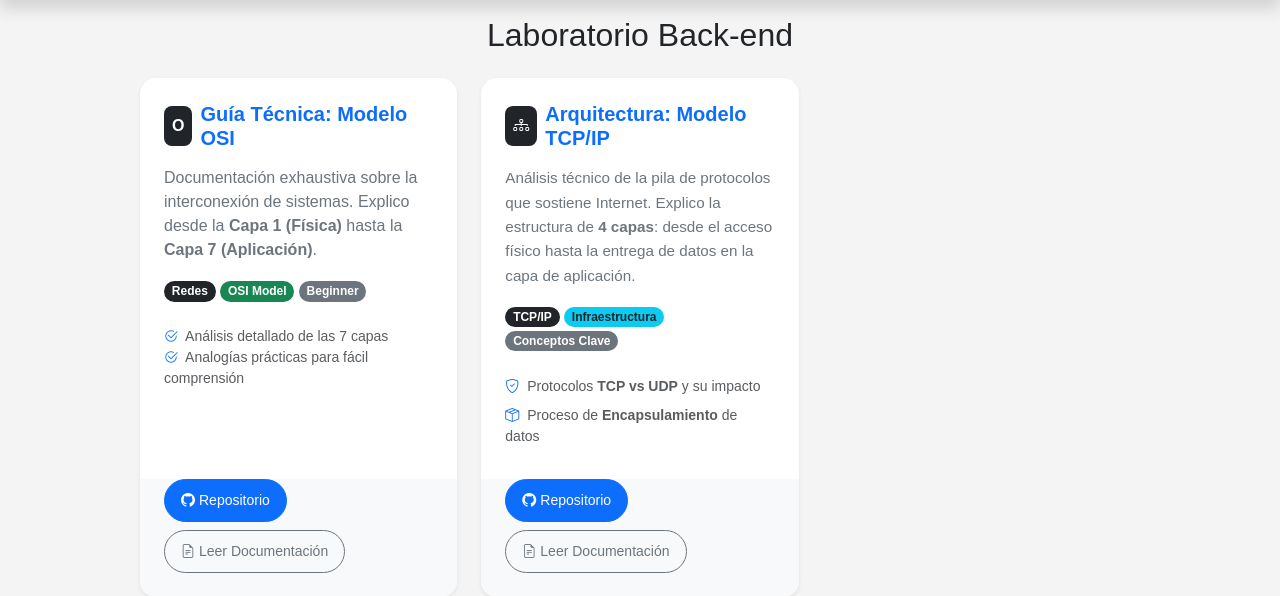
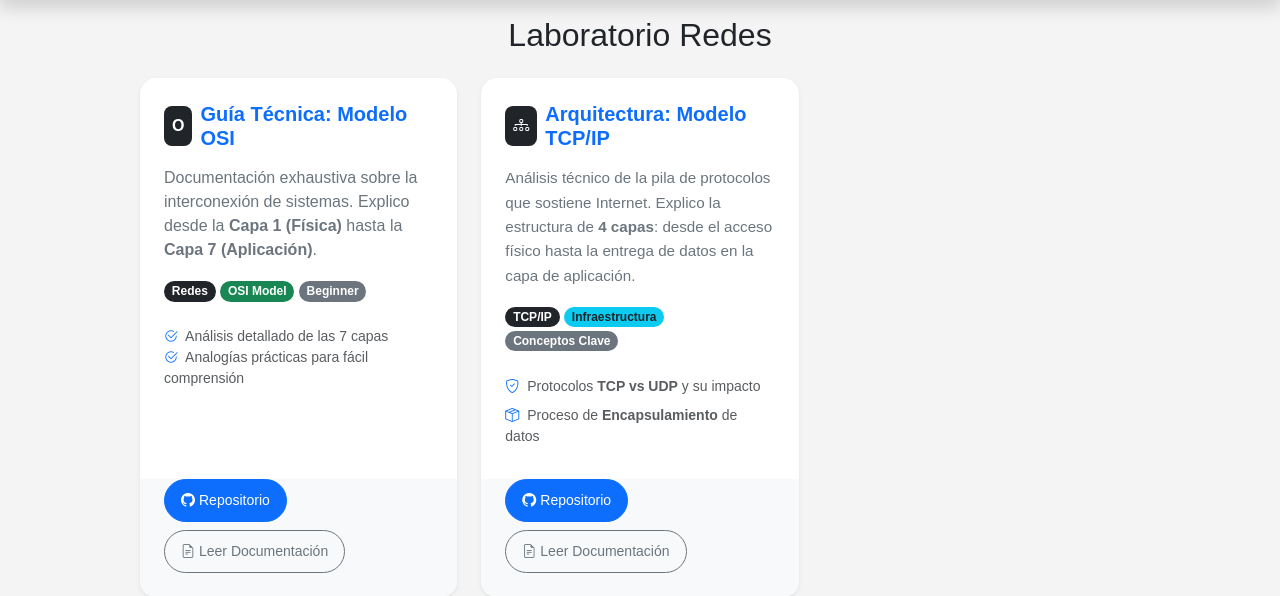
Before and after one commit to kvnn04/django-docker-nginx-portfolio, a Django app: page /proyectos/redes in a window 1280 px wide. Shown: the part 56-652 px from the top of the page. Run offline with Django 5.2, Linux system fonts and the light colour scheme.

Commit message:
Fix: arreglar template redes

```diff
--- a/proyectos/templates/proyectos/redes.html
+++ b/proyectos/templates/proyectos/redes.html
@@ -4,7 +4,7 @@
 
 {% block content %}
 <div class="py-5">
-    <h2 class="mb-4 text-center">Laboratorio Back-end</h2>
+    <h2 class="mb-4 text-center">Laboratorio Redes</h2>
 
     <div class="row row-cols-1 row-cols-md-3 g-4">
 
```
